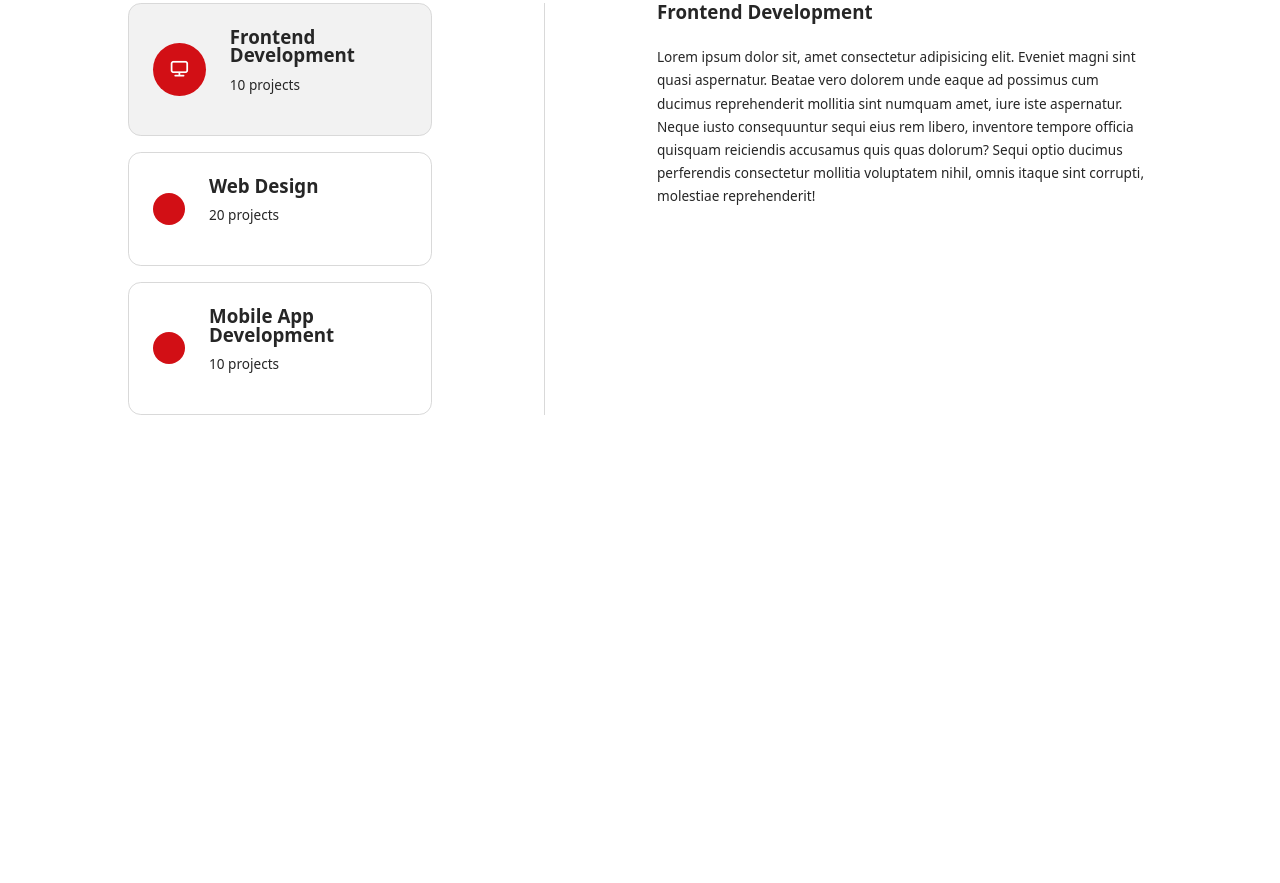
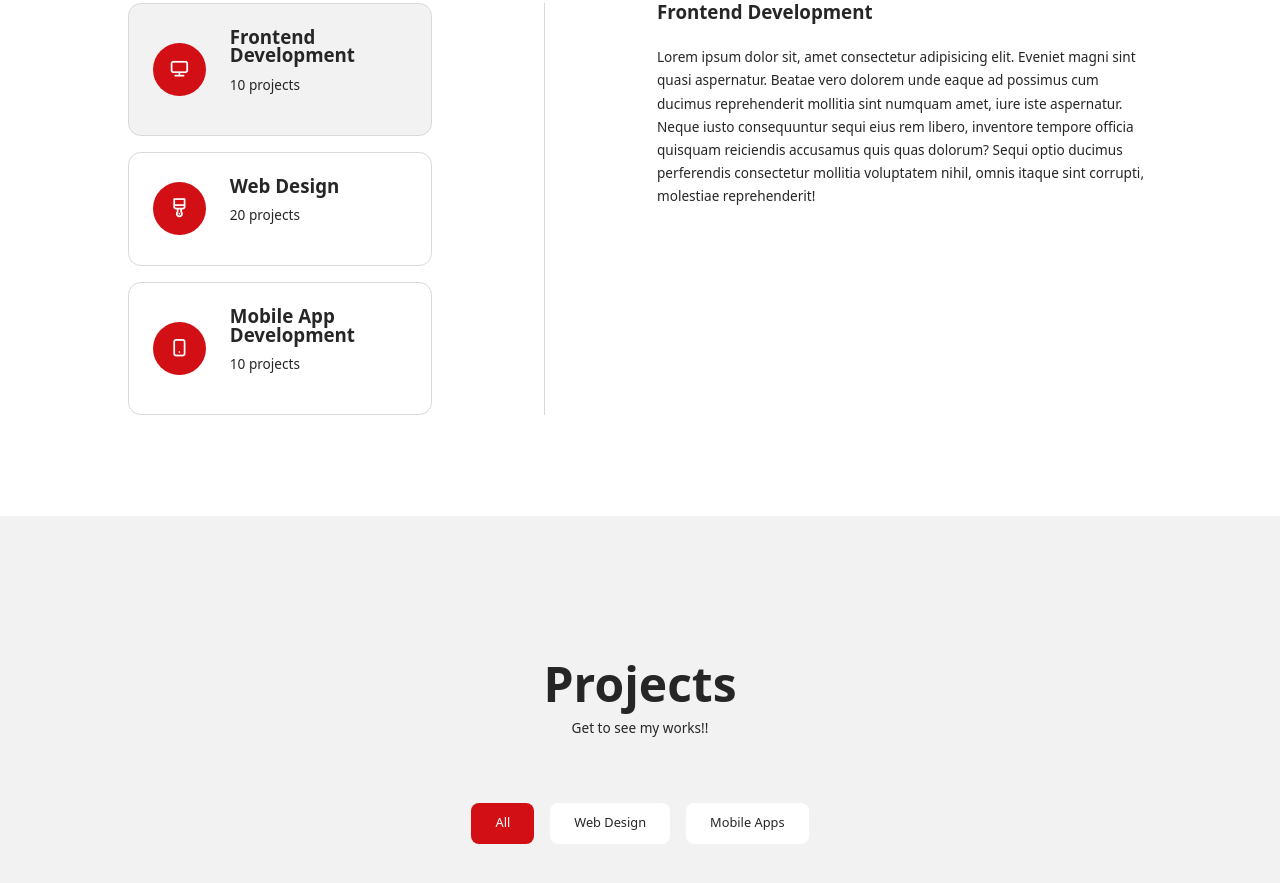
Before and after one commit to Raphaelye/HTML-Portfolio, a plain HTML site: page index.html in a window 1280 px wide. Shown: the part 2006-2889 px from the top of the page. Before the commit the page ends 2522 px from the top, so only its background shows below. Drawn offline with nearby package versions, Linux system fonts and the light colour scheme.

Commit message:
services done

```diff
--- a/index.html
+++ b/index.html
@@ -99,10 +99,9 @@
                 <a href=""class='btn primary' download target="_blank"><i class="uil uil-download-alt"></i> Downlaod CV </a>
             </div>
         </div>
-   </section>
+    </section>
 
-    <!-- ==============SECTION 3============== -->
-
+    <!-- ==============SECTION 3============== !-->
     <section class="services" id="services">
         <h1>Services</h1>
         <p>Get to see what I do!!</p>
@@ -119,7 +118,7 @@
                 </li>
 
                 <li class="service__item design">
-                    <span><i class="uil uil-brush"></i></span>
+                    <span><i class="uil uil-brush-alt"></i></span>
                     <div>
                         <h3>Web Design</h3>
                         <p>20 projects</p>
@@ -127,7 +126,7 @@
                 </li>
 
                 <li class="service__item app">
-                    <span><i class="uil uil-mobile-alt"></i></span>
+                    <span><i class="uil uil-mobile-android"></i></span>
                     <div>
                         <h3>Mobile App Development</h3>
                         <p>10 projects</p>
@@ -145,6 +144,26 @@
         </div>
     </section>
 
+    <!-- ==============SECTION 4============== -->
+
+    <section class="projects" id="projects">
+        <h1>Projects</h1>
+        <p>Get to see my works!!</p>
+        <ul class="projects__categories">
+            <li class="active">All</li>
+            <li>Web Design</li>
+            <li>Mobile Apps</li>
+        </ul>
+
+        <div class="container projects">
+           <article class="project">
+                <div class="project__image">
+                    <!-- <img src="" alt="Project Image" > -->
+                </div>
+           </article>
+        </div>
+    </section>
+
 
     <script src="./app.js"></script>
     <script src="./data.js"></script>
--- a/style.css
+++ b/style.css
@@ -405,4 +405,33 @@ h4 > span{
 
 .services__right p{
     margin-bottom: 0.8rem;
+    text-wrap: wrap;
 }
+
+
+/* =================STYLING================= */
+
+
+.projects__categories{
+    display: flex;
+    gap: 1rem;
+    justify-content: center;
+    align-items: center;
+    margin: 4rem 0 2.5rem;
+    flex-wrap: wrap;
+}
+
+.projects__categories li{
+    background: var(--color-gray-100);
+    padding: 0.6rem 1.5rem;
+    border-radius: var(--radius-4);
+    font-weight: 500;
+    font-size: 0.8rem;
+    cursor:pointer;
+    transition: var(--transition);
+}
+
+.projects__categories li:hover, .projects__categories .active {
+    background: var(--color-primary);
+    color: var(--color-gray-100);
+}
```
